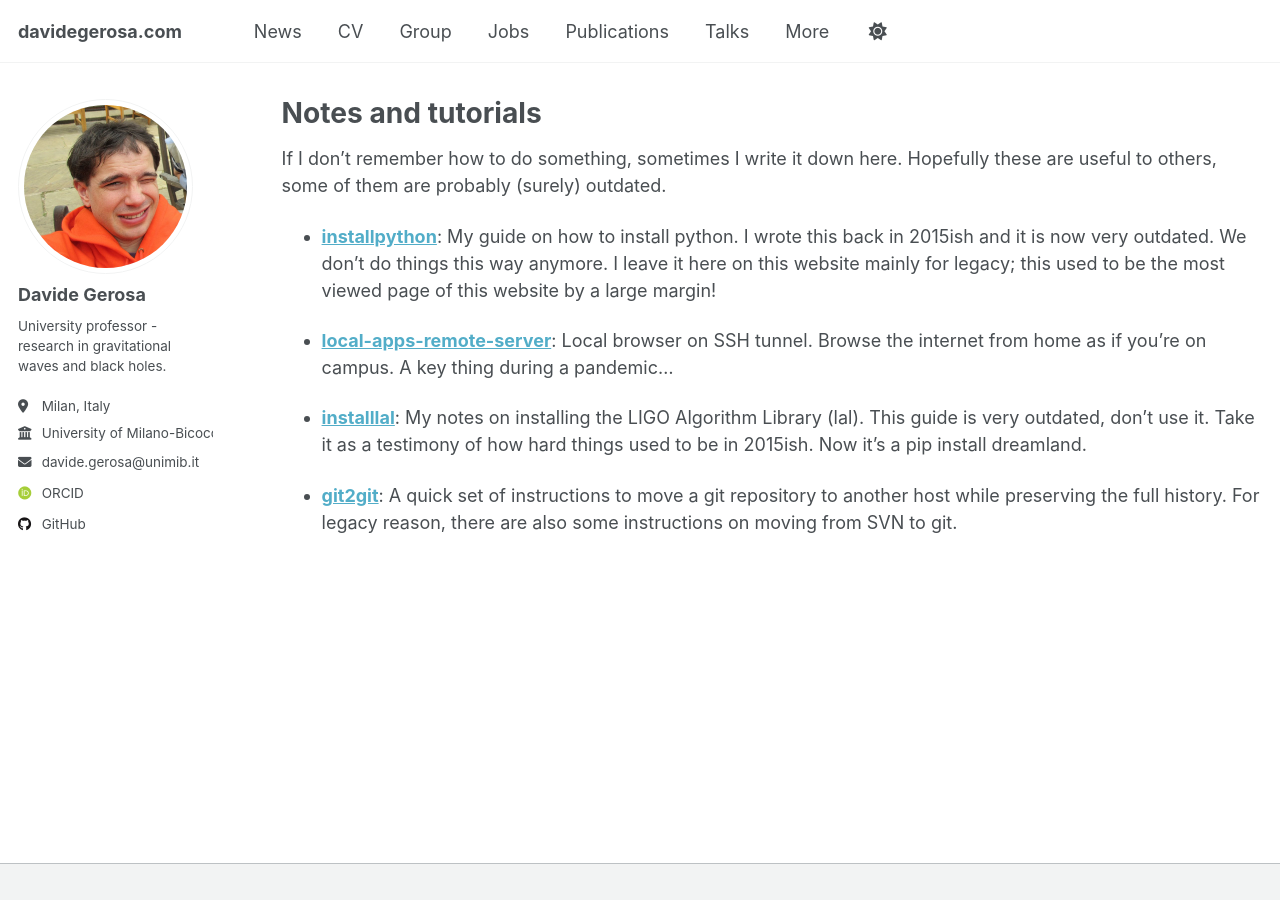
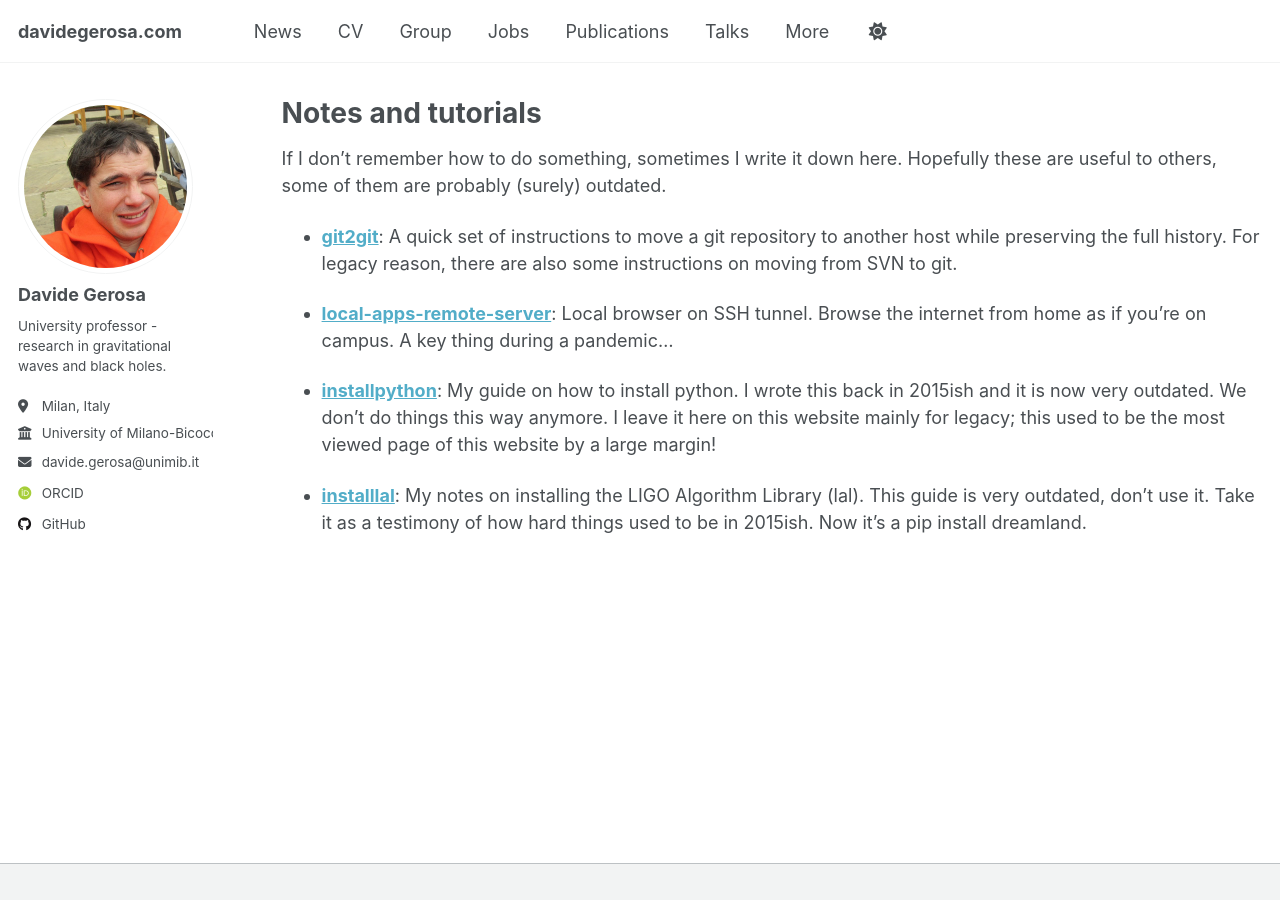
Before and after one commit to dgerosa/website, a Jekyll site: the page built from _pages/notes.md, in a window 1280 px wide. Built offline with Jekyll 4.4.1, drawn with Linux system fonts in a browser that asks for light colours; some web fonts are replaced.

Commit message:
Sat Jun 14 17:21:04 CEST 2025

```diff
--- a/_pages/notes.md
+++ b/_pages/notes.md
@@ -9,11 +9,10 @@ author_profile: true
 
 If I don’t remember how to do something, sometimes I write it down here. Hopefully these are useful to others, some of them are probably (surely) outdated.
 
+- **[git2git](/git2git/)**: A quick set of instructions to move a git repository to another host while preserving the full history. For legacy reason, there are also some instructions on moving from SVN to git.
+
+- **[local-apps-remote-server](/local-apps-remote-server/)**: Local browser on SSH tunnel. Browse the internet from home as if you’re on campus. A key thing during a pandemic…
 
 - **[installpython](/installpython/)**: My guide on how to install python. I wrote this back in 2015ish and it is now very outdated. We don't do things this way anymore. I leave it here on this website mainly for legacy; this used to be the most viewed page of this website by a large margin!
 
-- **[local-apps-remote-server](/local-apps-remote-server/)**: Local browser on SSH tunnel. Browse the internet from home as if you’re on campus. A key thing during a pandemic…
-
 - **[installlal](/installlal/)**: My notes on installing the LIGO Algorithm Library (lal). This guide is very outdated, don't use it. Take it as a testimony of how hard things used to be in 2015ish. Now it's a pip install dreamland.
-
-- **[git2git](/git2git/)**: A quick set of instructions to move a git repository to another host while preserving the full history. For legacy reason, there are also some instructions on moving from SVN to git.
```
